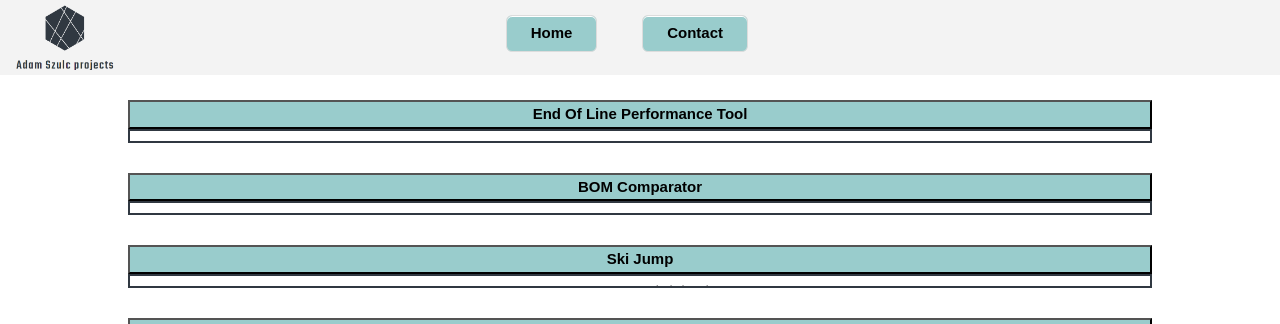
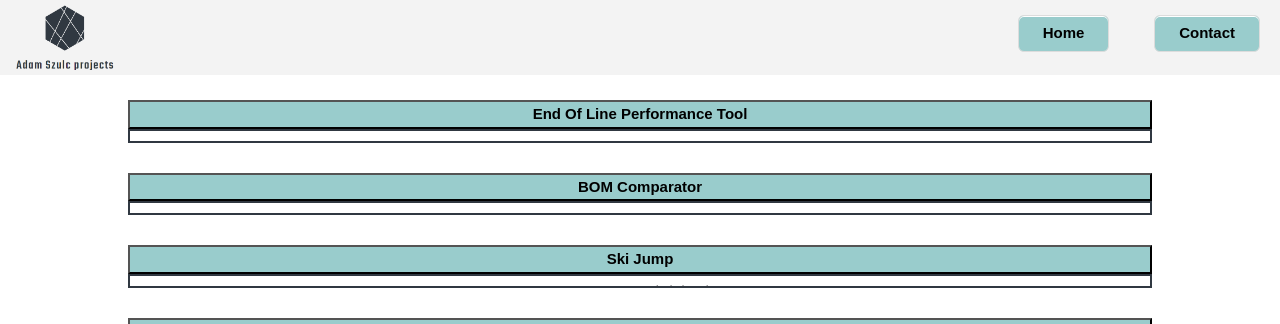
Before and after one commit to Adamuswro/Projects-Overwiev, a PHP site: page / in a window 1280 px wide. Shown: the top 324 px of the page. Run offline with PHP 8.4, Linux system fonts and the light colour scheme.

Commit message:
Fixed bug with header.

```diff
--- a/Index.html
+++ b/Index.html
@@ -9,7 +9,7 @@
 
 <body>
 	<header>
-	<div>
+	<div class="navigation-buttons">
 		<nav>
 			<ul>
 				<li><a href="/index.html">Home</a>
--- a/css/ASprojects.css
+++ b/css/ASprojects.css
@@ -9,9 +9,11 @@ header + .container {
 	padding-top: 85px;
 }
 
-header nav {
-  float: right;
-  margin-right: 40%;
+.navigation-buttons{
+	float: right;
+  margin: 0 auto 0 auto;
+  display: inline;
+
 }
 
 header a {
```
